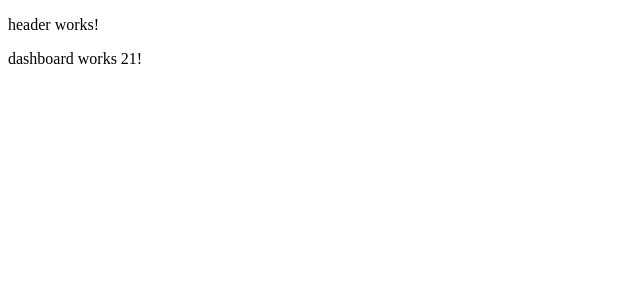
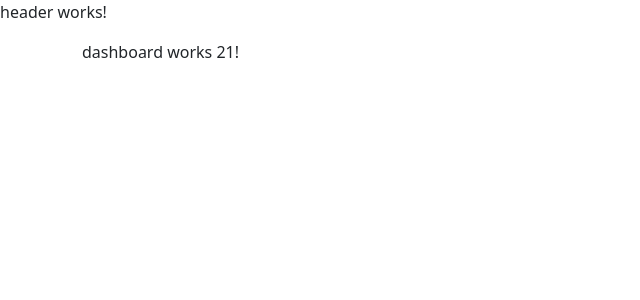
Before and after one commit to isunuwa/infonime, an Angular app: page / in a window 1280 px wide. Shown: the top 300 px of the page, without its empty margins (0-640 px from the left). Built offline with nearby package versions, Linux system fonts and the light colour scheme.

Commit message:
bootstrap integrated

```diff
--- a/package.json
+++ b/package.json
@@ -18,6 +18,9 @@
     "@angular/platform-browser": "^16.1.0",
     "@angular/platform-browser-dynamic": "^16.1.0",
     "@angular/router": "^16.1.0",
+    "@ng-bootstrap/ng-bootstrap": "^15.1.1",
+    "@popperjs/core": "^2.11.6",
+    "bootstrap": "^5.3.1",
     "rxjs": "~7.8.0",
     "tslib": "^2.3.0",
     "zone.js": "~0.13.0"
@@ -26,6 +29,7 @@
     "@angular-devkit/build-angular": "^16.1.5",
     "@angular/cli": "~16.1.5",
     "@angular/compiler-cli": "^16.1.0",
+    "@angular/localize": "^16.1.0",
     "@types/jasmine": "~4.3.0",
     "jasmine-core": "~4.6.0",
     "karma": "~6.4.0",
--- a/src/app/app.module.ts
+++ b/src/app/app.module.ts
@@ -4,10 +4,11 @@ import { BrowserModule } from '@angular/platform-browser';
 import { LayoutModule } from './_layouts/layout.module';
 import { AppRoutingModule } from './app-routing.module';
 import { AppComponent } from './app.component';
+import { NgbModule } from '@ng-bootstrap/ng-bootstrap';
 
 @NgModule({
   declarations: [AppComponent],
-  imports: [BrowserModule, AppRoutingModule, LayoutModule],
+  imports: [BrowserModule, AppRoutingModule, LayoutModule, NgbModule],
   providers: [],
   bootstrap: [AppComponent],
 })
--- a/src/main.ts
+++ b/src/main.ts
@@ -1,3 +1,5 @@
+/// <reference types="@angular/localize" />
+
 import { platformBrowserDynamic } from '@angular/platform-browser-dynamic';
 
 import { AppModule } from './app/app.module';
--- /dev/null
+++ b/src/scss/external/bootstrap/style.scss
@@ -0,0 +1 @@
+@import "../../../../node_modules/bootstrap/scss/bootstrap";
--- a/src/scss/styles.scss
+++ b/src/scss/styles.scss
@@ -1 +1,4 @@
 /* You can add global styles to this file, and also import other style files */
+
+// bootstrap styles
+@import "external/bootstrap/style.scss";
--- a/tsconfig.app.json
+++ b/tsconfig.app.json
@@ -3,7 +3,9 @@
   "extends": "./tsconfig.json",
   "compilerOptions": {
     "outDir": "./out-tsc/app",
-    "types": []
+    "types": [
+      "@angular/localize"
+    ]
   },
   "files": [
     "src/main.ts"
```
Also changed, not shown: 2 other files (tests, documents, lock files or other folders).
